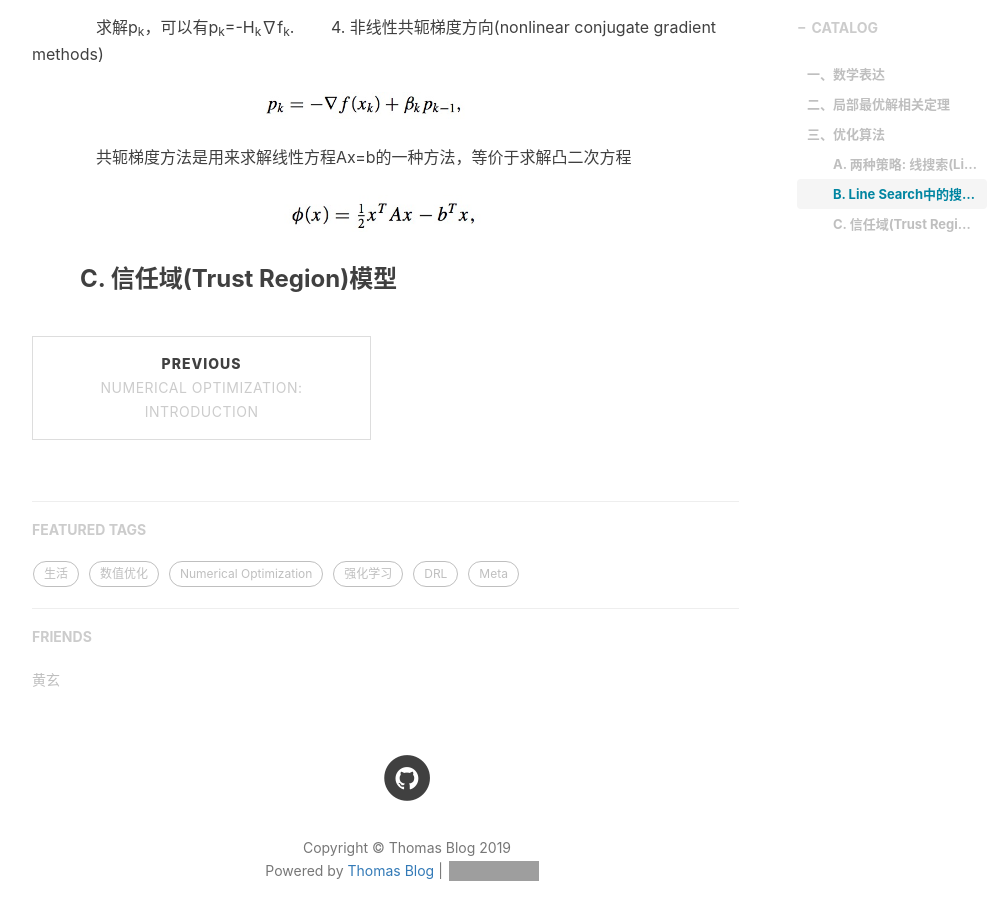
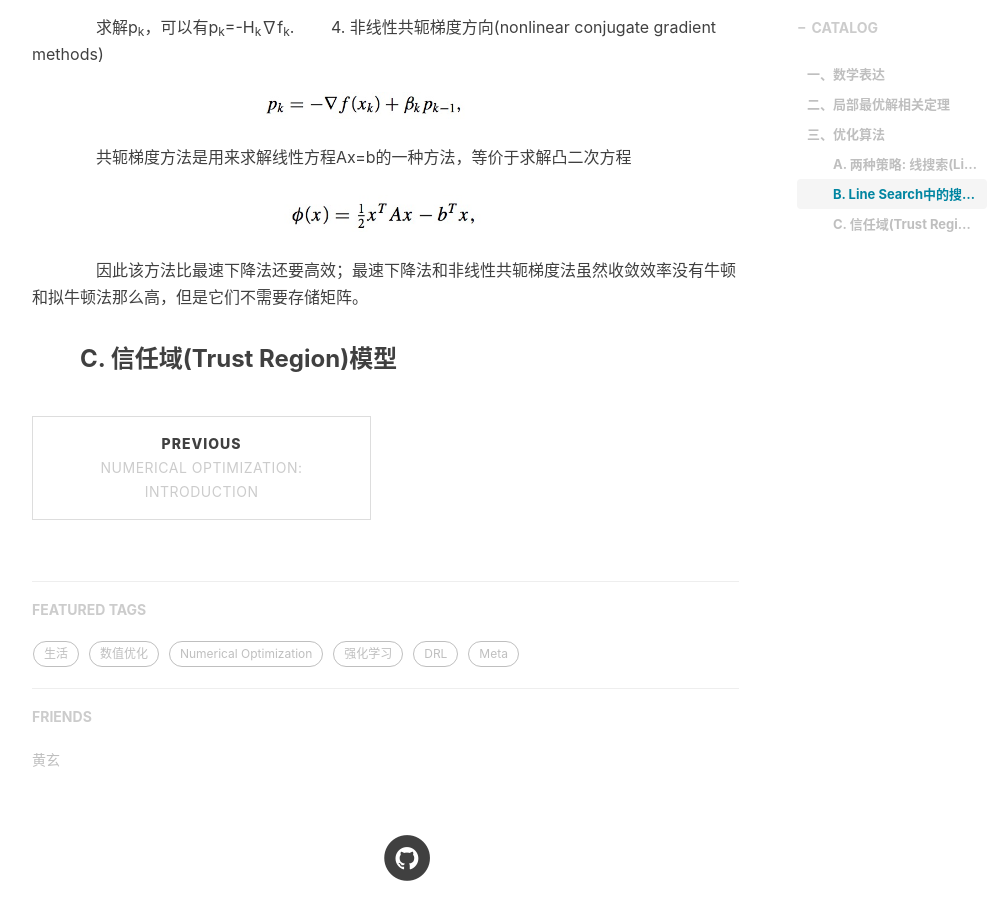
Before and after one commit to xsh8637/xsh8637.github.io, a Jekyll site: the page built from _posts/Numerical Optimization/2019-01-04-UnconstrainedOptimization.markdown, in a window 1280 px wide and 900 px high, scrolled down 4593 px. Shown: the whole window, without its empty margins (233-1240 px from the left). Built offline with Jekyll 4.4.1, drawn with Linux system fonts in a browser that asks for light colours; nearby versions of some CDN libraries; comment, search, counter and statistics services are not loaded; grey boxes are pictures that could not be loaded.

Commit message:
Update 2019-01-04-UnconstrainedOptimization.markdown

```diff
--- a/_posts/Numerical Optimization/2019-01-04-UnconstrainedOptimization.markdown
+++ b/_posts/Numerical Optimization/2019-01-04-UnconstrainedOptimization.markdown
@@ -81,5 +81,7 @@ tags:
 ![](/images/NumericalOptimization_2019-01-04-UnconstrainedOptimization/2.21a.png)
 &emsp;&emsp;&emsp;&emsp;共轭梯度方法是用来求解线性方程Ax=b的一种方法，等价于求解凸二次方程
 ![](/images/NumericalOptimization_2019-01-04-UnconstrainedOptimization/2.21b.png)
+&emsp;&emsp;&emsp;&emsp;因此该方法比最速下降法还要高效；最速下降法和非线性共轭梯度法虽然收敛效率没有牛顿和拟牛顿法那么高，但是它们不需要存储矩阵。<br>
+
 
 ### &emsp;&emsp;C. 信任域(Trust Region)模型
```
